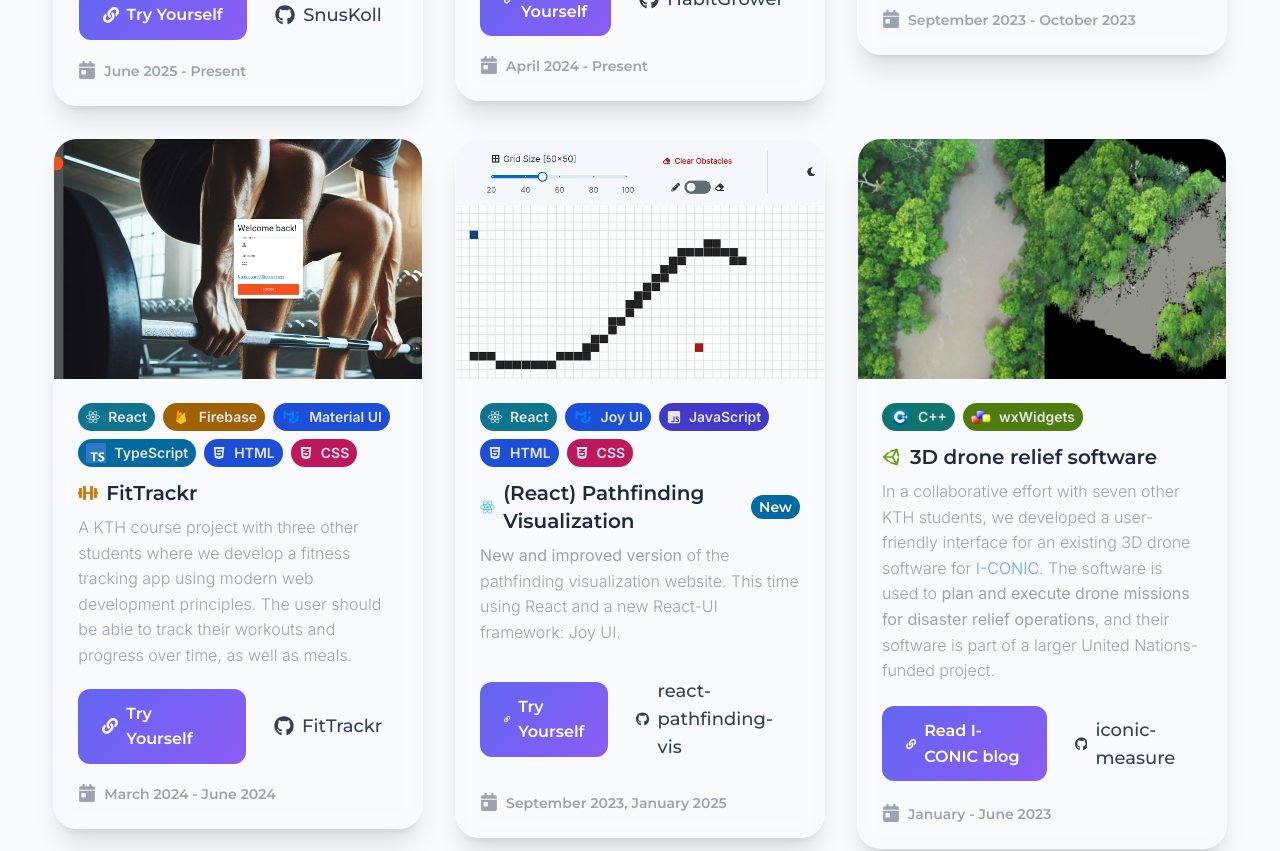
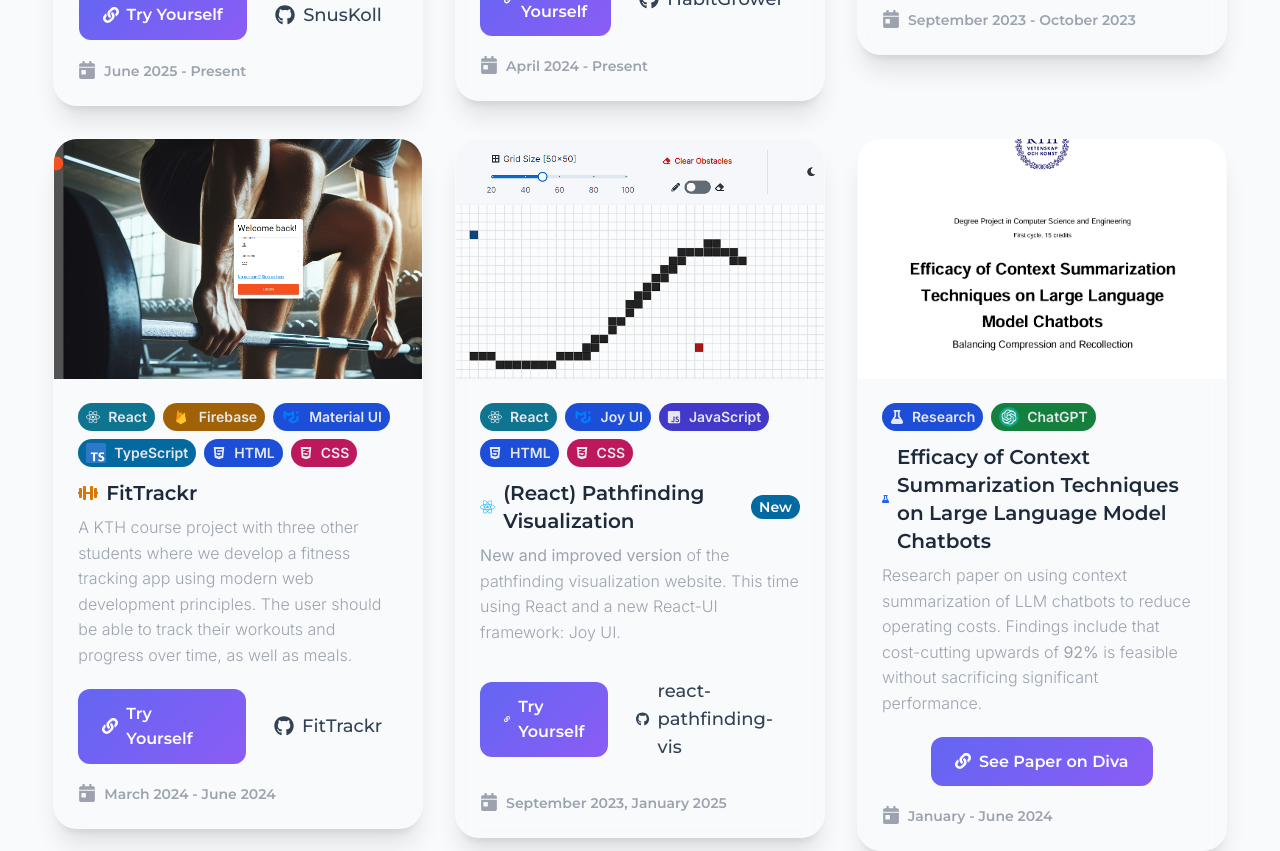
Before and after one commit to dinesjo/react-portfolio, a React (Vite) app: page /projects in a window 1280 px wide. Shown: the part 800-1651 px from the top of the page. Built offline with nearby package versions, Linux system fonts and the light colour scheme; a web font is replaced by a local one.

Commit message:
Add bachelors degree project

```diff
--- a/src/Projects.jsx
+++ b/src/Projects.jsx
@@ -5,6 +5,7 @@ import {
   FaCode,
   FaDumbbell,
   FaExclamationTriangle,
+  FaFlask,
   FaLock,
   FaMapPin,
   FaMicrophoneAlt,
@@ -27,6 +28,7 @@ import pathvisReactImg from "./assets/path-vis-react.png";
 import pathvisImg from "./assets/path-vis.png";
 import snuskoll from "./assets/snuskoll.png";
 import thisImg from "./assets/this.png";
+import bachelorImg from "./assets/bachelor.png";
 import ProjectCard from "./components/ProjectCard";
 import Alert from "./utils/Alert";
 import { TabTitle } from "./utils/GeneralFunctions";
@@ -133,6 +135,18 @@ export default function Projects() {
         >
           <b>New and improved version</b> of the pathfinding visualization website. This time using React and a new
           React-UI framework: Joy UI.
+        </ProjectCard>
+        <ProjectCard
+          title="Efficacy of Context Summarization Techniques on Large Language Model Chatbots"
+          imgsrcs={bachelorImg}
+          href="https://urn.kb.se/resolve?urn=urn%3Anbn%3Ase%3Akth%3Adiva-351103"
+          hrefText="See Paper on Diva"
+          tags={["Research", "ChatGPT"]}
+          icon={<FaFlask className="inline-block me-2 text-blue-600" />}
+          date={"January - June 2024"}
+        >
+          Research paper on using context summarization of LLM chatbots to reduce operating costs. Findings include that
+          cost-cutting upwards of <strong>92%</strong> is feasible without sacrificing significant performance.
         </ProjectCard>
         <ProjectCard
           title="3D drone relief software"
--- a/src/components/ProjectCard.jsx
+++ b/src/components/ProjectCard.jsx
@@ -2,6 +2,7 @@ import {
   FaBootstrap,
   FaCalendarDay,
   FaCss3Alt,
+  FaFlask,
   FaGithub,
   FaHtml5,
   FaJsSquare,
@@ -44,6 +45,7 @@ const COLOR_MAP = {
   typescript: "sky",
   chatgpt: "green",
   blazor: "purple",
+  research: "blue"
 };
 
 const ICON_MAP = {
@@ -67,6 +69,7 @@ const ICON_MAP = {
   typescript: <img src={typescriptImg} className="inline-block me-2 w-5" />,
   chatgpt: <img src={chatgptImg} className="inline-block me-2 w-5 rounded-full" />,
   blazor: <img src={blazorImg} className="inline-block me-2 w-5" />,
+  research: <FaFlask className="inline-block me-2" />,
 };
 
 export default function ProjectCard({
```
Also changed, not shown: src/assets/bachelor.png (added).
